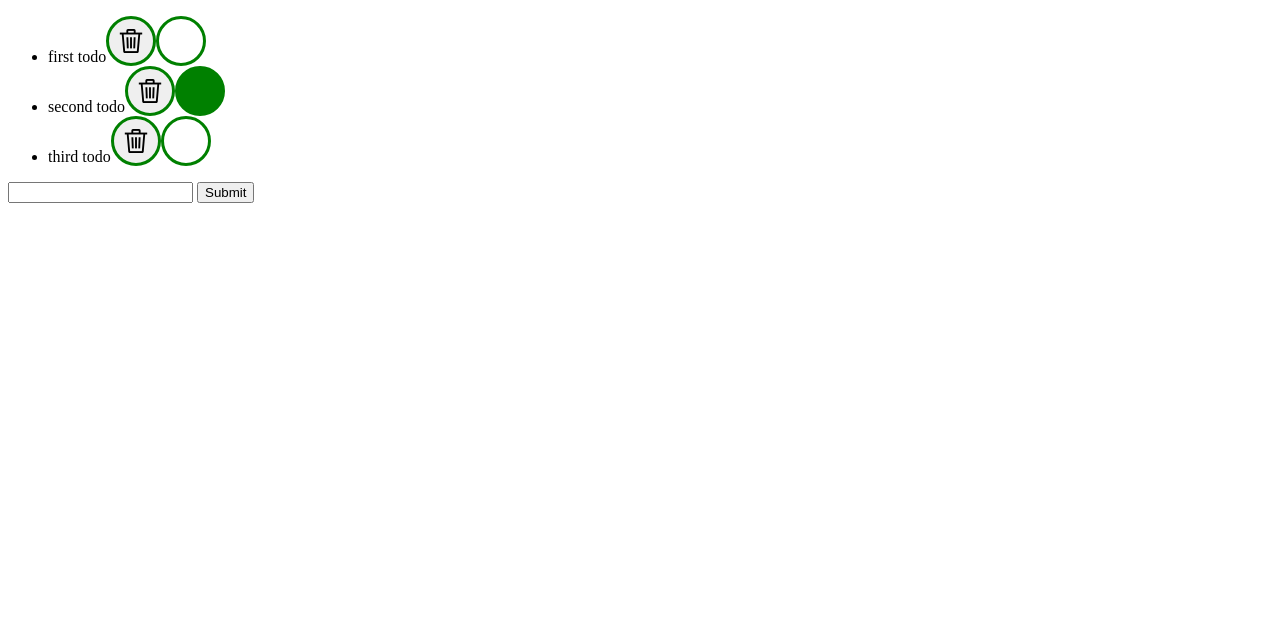
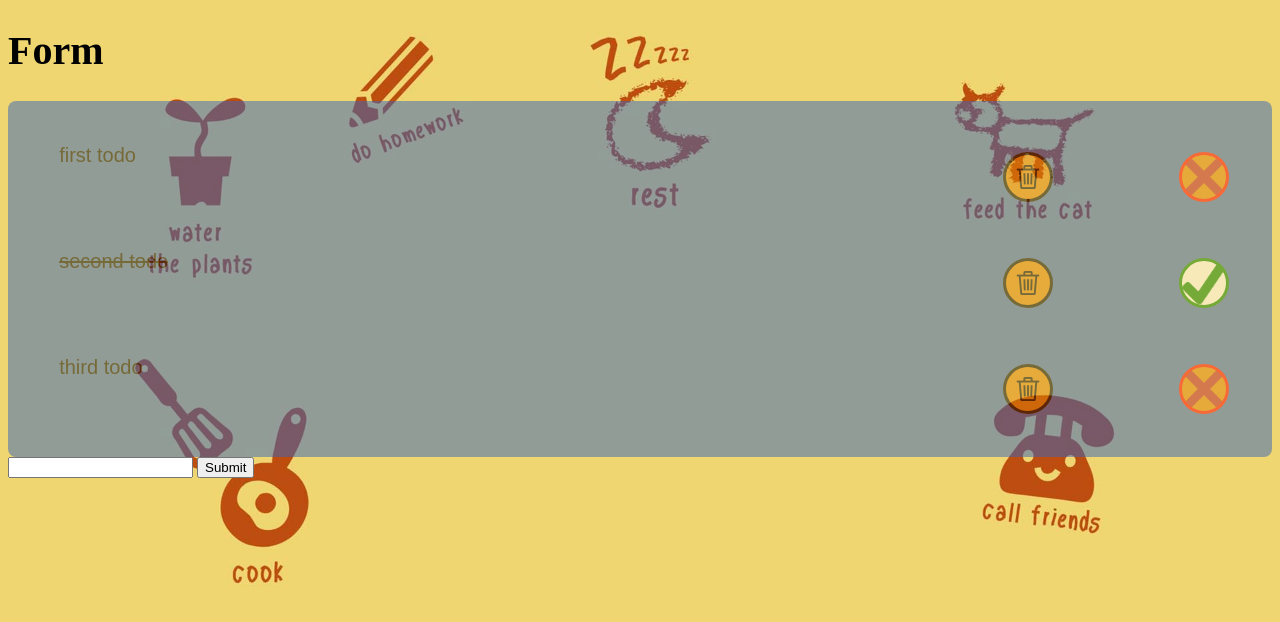
Before and after one commit to fac-14/team4week2, a website: page index.html in a window 1280 px wide. Drawn offline with Linux system fonts and the light colour scheme.

Commit message:
css changes etc

```diff
--- a/dom.js
+++ b/dom.js
@@ -44,6 +44,7 @@
     });
     if(todo.done == true){
       markUnmarkButtonNode.className = "markButton";
+      todoNode.className = "line-through";
     }
     else {
       markUnmarkButtonNode.className = "unMarkButton";
@@ -101,7 +102,7 @@
   // you do not need to change this function
   var renderState = function(state) {
     var todoListNode = document.createElement("ul");
-
+    todoListNode.className="form";
     state.forEach(function(todo) {
       todoListNode.appendChild(createTodoNode(todo));
     });
--- a/index.html
+++ b/index.html
@@ -8,10 +8,12 @@
 </head>
 
 <body>
-  <div id="todo-container">
-    <ul>
-    </ul>
-  </div>
+  <h1>Form</h1>
+  <form id="todo-container">
+
+
+
+  </form>
   <form id="add-todo">
     <input type="text" name="description" value="">
     <input type="submit" name="button" value="Submit">
--- a/logic.js
+++ b/logic.js
@@ -49,7 +49,6 @@ var todoFunctions = {
       if (val.id == idToMark) {
         if (val.done == true) {
           val.done = false;
-
         } else {
           val.done = true;
         }
@@ -59,6 +58,8 @@ var todoFunctions = {
     return todos;
   },
   sortTodos: function(todos, sortFunction) {
+
+
     // stretch goal! Do this last
     // should leave the input arguement todos unchanged (you can use cloneArrayOfObjects)
     // sortFunction will have same signature as the sort function in array.sort
--- a/style.css
+++ b/style.css
@@ -1,27 +1,111 @@
+
+  body{
+background-image: url('images/bckg-img-Y.jpg');
+background-repeat: no-repeat;
+background-size: cover;
+background-color: #EFD671;
+}
+
+h1 {
+  font-size: 40px;
+
+}
 
 .delButton{
-  border : 3px solid green;
+  border : 3px solid black;
   height : 50px;
   width : 50px;
   background-image : url(./images/delete.png);
   background-repeat : no-repeat;
   background-position : center;
   border-radius: 50%;
+  position: relative;
+  text-align: center;
+  grid-column-start: 2;
 }
 
+.form{
+    min-width: 80%;
+    max-width: 98%;  /*Responding to issue 19: is the problem the percentage or the actual figure initially chosen, i.e. 50%?*/
+    padding: 1.2rem;
+    opacity: 0.5;
+    background-color: #3664BD;
+    margin: 1rem;
+    border-radius: 0.5rem;
+    position: relative;
+    margin: 0 auto;
+}
+
+ul {
+	list-style-type: none;
+}
+
+    li {
+      display: grid;
+      grid-template-columns: 70% 15% 15%;
+    width: 100%;
+    padding: 1.5rem 1.5rem 1.5rem 2rem;
+    box-sizing: border-box;
+    resize: vertical;
+    font-family: Arial, sans-serif;
+    font-size: 1.25rem;
+    border: none;
+  }
+
+  #message-box{
+    height: 200px;
+  }
+
+
+  label{
+      padding: 0.25 rem 0.25rem 0.25rem 0.25;
+      color: white;
+      display: inline-block;
+      font-family: 'Trebuchet', sans-serif;
+    font-size: 1.2rem;
+    margin: 0.3rem;
+    border-radius: 0.5rem;
+  }
+
+  form li button{
+    background-color: rgb(224, 130, 6);
+    margin-top: 0.5rem;
+	margin-left: auto;
+	padding: 0.5rem;;
+    color: #000000;
+    font-family: Arial, sans-serif;
+    font-size: 1.25rem;
+    font-weight: bold;
+    letter-spacing: 0.15rem;
+    border-radius: 0.25rem;
+}
+
+form li button:active {
+    background-color: #66b348;
+    -webkit-box-shadow: -0.1rem 0.1rem 0.1rem grey;
+    -moz-box-shadow: -0.1rem 0.1rem 0.1rem grey;
+    box-shadow: -0.1rem 0.1rem 0.1rem grey;
+    -webkit-transform: translateY(2px);
+    -moz-transform: translateY(2px);
+    transform: translateY(2px);
+}
 .markButton{
   border : 3px solid green;
   height : 50px;
   width : 50px;
   border-radius : 50%;
-  background: green;
+  background-image: url("./images/green-tick.png");
+  background-size: cover;
+  grid-column-start: 3;
 }
 .unMarkButton{
-  border : 3px solid green;
+  border : 3px solid red;
   height : 50px;
   width : 50px;
   border-radius : 50%;
-  background: white;
+  background-image: url("./images/red-cross.png");
+  background-size: cover;
+  grid-column-start: 3;
 }
 
 .line-through {
```
Also changed, not shown: images/bckg-img-Y.jpg (added), images/green-tick.png (added), images/red-cross.png (added).
